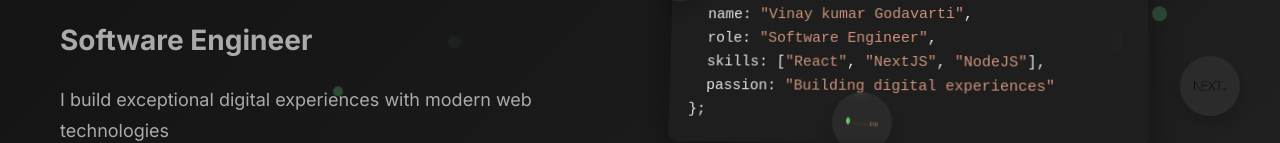
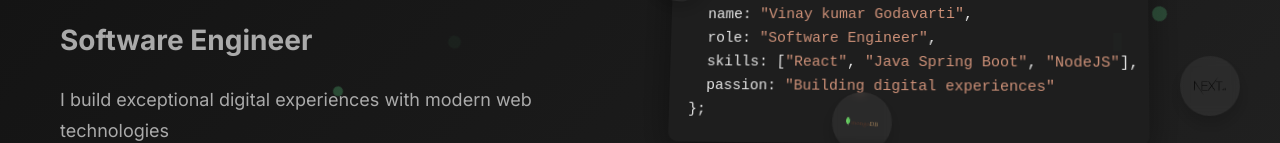
Before and after one commit to vinaykumar2126/my_portfolio, a Next.js app: page / in a window 1280 px wide. Shown: the part 374-517 px from the top of the page. Built offline with nearby package versions, Linux system fonts and the light colour scheme.

Commit message:
updated a typo

```diff
--- a/src/components/sections/Hero.tsx
+++ b/src/components/sections/Hero.tsx
@@ -57,7 +57,7 @@
                     <span className="code-keyword">const</span> <span className="code-variable">developer</span> = {'{'} <br />
                       &nbsp;&nbsp;name: <span className="code-string">"{name}"</span>, <br />
                       &nbsp;&nbsp;role: <span className="code-string">"{profession}"</span>, <br />
-                      &nbsp;&nbsp;skills: [<span className="code-string">"React"</span>, <span className="code-string">"NextJS"</span>, <span className="code-string">"NodeJS"</span>], <br />
+                      &nbsp;&nbsp;skills: [<span className="code-string">"React"</span>, <span className="code-string">"Java Spring Boot"</span>, <span className="code-string">"NodeJS"</span>], <br />
                       &nbsp;&nbsp;passion: <span className="code-string">"Building digital experiences"</span> <br />
                     {'}'};
                   </code></pre>
--- a/src/objects/index.ts
+++ b/src/objects/index.ts
@@ -44,7 +44,7 @@
     position: "Software Engineer",
     skills: "React.js, Node.js, TypeScript, Docker, AWS ECS, RDS",
     companyName: "EduFund",
-    workFrom: "Ahmedabad,Remote",
+    workFrom: "Ahmedabad,GJ",
     link: "/",
   },
 
```
